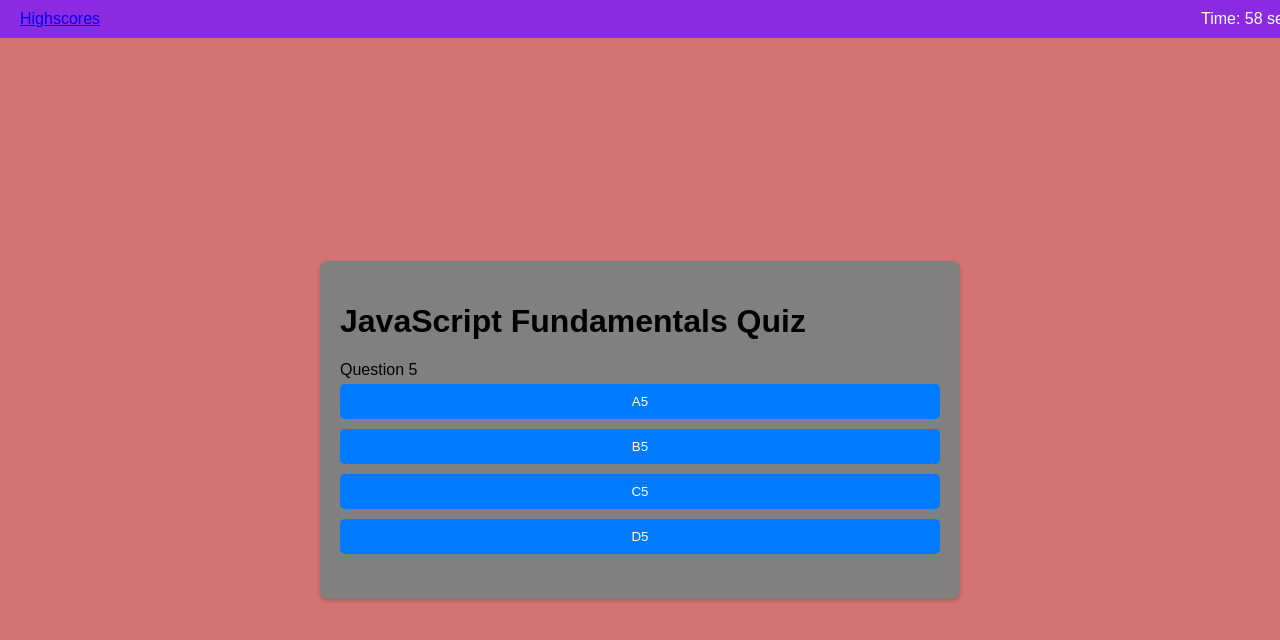
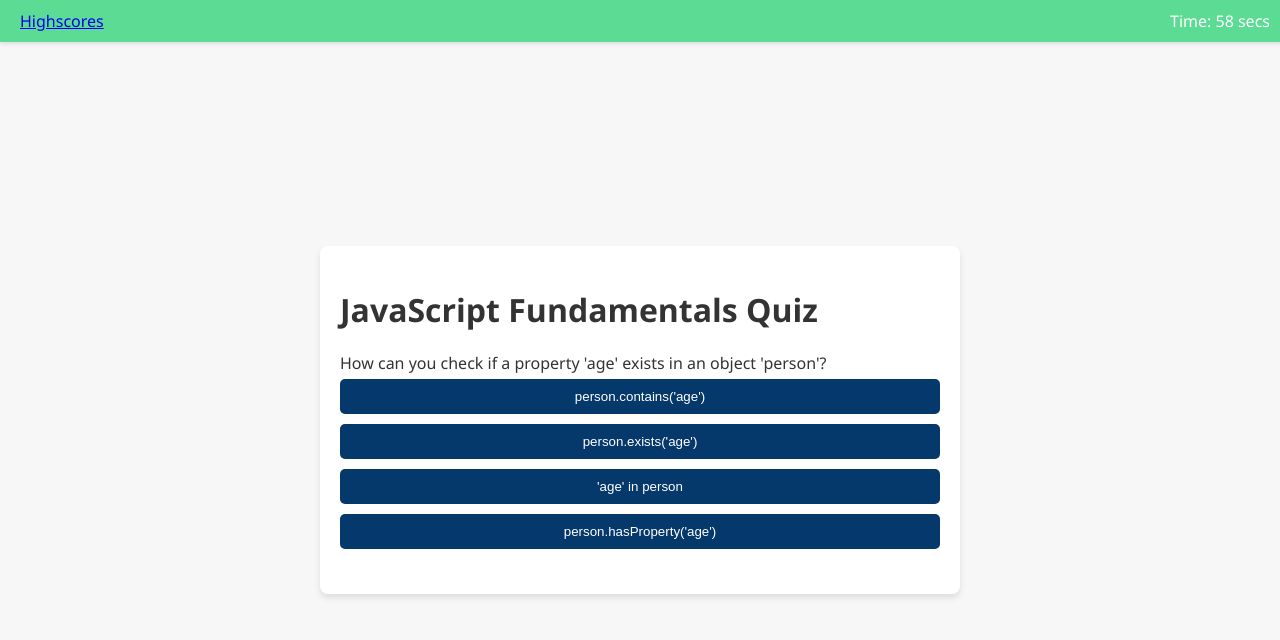
Before and after one commit to Mpierson00/InterviewCodingPrep, a plain HTML site: page codingQuiz.html in a window 1280 px wide. Both pictures are taken after a click on the button "Start". Drawn offline with Linux system fonts and the light colour scheme.

Commit message:
added more comments and updated js

```diff
--- a/assets/css/style.css
+++ b/assets/css/style.css
@@ -1,12 +1,13 @@
 body {
-    font-family: Arial, sans-serif;
-    background-color: rgb(212, 115, 115);
+    font-family: 'Segoe UI', Tahoma, Geneva, Verdana, sans-serif;
+    background-color:  #f7f7f7;
     margin: 0;
-    padding: 0;
+    padding: 20px;
     display: flex;
     justify-content: center;
     align-items: center;
     height: 100vh;
+    color: #333;
 }
 
 header {
@@ -17,42 +18,47 @@ header {
     display: flex;
     justify-content: space-between;
     align-items: center;
-    background-color: blueviolet;
+    background-color:  #5CDB95;
     color: white;
     padding: 10px 20px;
+    box-shadow: 0 2px 4px rgba(0, 0, 0, 0.1);
 }
 
 #quiz-container {
-    width: 90%;
+    width: 100%;
     max-width: 600px;
-    margin-top: 60px;
+    margin: 60px 0;
     padding: 20px;
-    background-color: grey;
+    background-color: white;
     border-radius: 8px;
-    box-shadow: 0 2px 4px rgba(0, 0, 0, 0.2);
+    box-shadow: 0 4px 6px rgba(0, 0, 0, 0.1);
+}
+
+#timer {
+    padding-right: 30px;
 }
 
 .btn {
     cursor: pointer;
-    background-color: #007bff;
+    background-color: #05386B;
     color: white;
     border: none;
     padding: 10px 20px;
-    margin: 5px;
+    margin: 10px 0;
     border-radius: 5px;
     display: inline-block;
     transition: background-color 0.3s;
 }
 
 .btn:hover {
-    background-color: #0056b3;
+    background-color: #379683;
 }
 
 .controls, #high-scores {
     margin-top: 20px;
     text-align: center;
 }
-
+/* Hides multiple elements until js overwrites */
 .hide {
     display: none;
 }
@@ -77,8 +83,8 @@ header {
     margin: 20px auto;
     width: 80%;
     max-width: 600px;
+    margin-top: 100px;
 }
-
 #high-scores-table {
     list-style-type: none;
     padding: 0;
@@ -86,7 +92,7 @@ header {
 }
 
 #high-scores-table li {
-    background-color: #ffffff;
+    background-color: white;
     margin: 10px 0;
     padding: 10px;
     border-radius: 5px;
@@ -97,12 +103,12 @@ header {
     display: inline-block;
     font-size: 18px;
     padding: 10px 20px;
-    background-color: #007bff;
+    background-color:  #007bff;
     color: white;
-    border: none;
     border-radius: 5px;
     cursor: pointer;
     margin-top: 20px;
+    border: none;
 }
 
 #back-btn:hover {
@@ -119,17 +125,11 @@ header {
     margin: 20px 0;
 }
 
-#results h2 {
-    margin: 0 0 10px;
-    font-size: 24px;
-}
-
-#results p {
-    font-size: 20px;
+#results h2, #results p {
     margin: 10px 0;
 }
 
-#retry-btn {
+#retry-btn, #save-score-btn {
     font-size: 18px;
     padding: 10px 20px;
     background-color: #007bff;
@@ -140,8 +140,12 @@ header {
     transition: background-color 0.3s;
 }
 
-#retry-btn:hover {
+#retry-btn:hover, #save-score-btn:hover {
     background-color: #0056b3;
+}
+/* Shows when .hide is removed */
+#start-bin:not(.hide) {
+    display: inline-block;
 }
 
 @media (max-width: 600px) {
--- a/assets/js/script.js
+++ b/assets/js/script.js
@@ -1,9 +1,10 @@
+// Question and answer array
 const questions = [
-    { question: "Question 1", choices: ["A1", "B1", "C1", "D1"], correct: 0 },
-    { question: "Question 2", choices: ["A2", "B2", "C2", "D2"], correct: 1 },
-    { question: "Question 3", choices: ["A3", "B3", "C3", "D3"], correct: 2 },
-    { question: "Question 4", choices: ["A4", "B4", "C4", "D4"], correct: 3 },
-    { question: "Question 5", choices: ["A5", "B5", "C5", "D5"], correct: 0 }
+    { question: "What is the correct syntax for creating a new object in JavaScript?", choices: ["var obj = new Object();", "var obj = create Object();", "var obj = Object();", "var obj = new createObject();"], correct: 0 },
+    { question: "How can you access the value of the property 'name' in the object 'person'?", choices: ["person[name];", "person.name;", "person->name;", "person::name;"], correct: 1 },
+    { question: "Which method can be used to add a property to an existing object?", choices: ["Object.addProperty(obj, 'newProp', 'value');", "obj.newProp = 'value';", "obj.addProperty('newProp', 'value');", "addProperty(obj, 'newProp', 'value');"], correct: 1 },
+    { question: "How do you create an array in JavaScript?", choices: ["var arr = new Array('item1', 'item2');", "var arr = ['item1', 'item2'];", "var arr = (1:'item1', 2:'item2');", "var arr = array('item1', 'item2');"], correct: 1 },
+    { question: "How can you check if a property 'age' exists in an object 'person'?", choices: ["person.contains('age')", "person.exists('age')", "'age' in person", "person.hasProperty('age')"], correct: 2 }
 ];
 let currentQuestionIndex = 0;
 let score = 0;
@@ -22,6 +23,7 @@ const retryButton = document.getElementById('retry-btn');
 const initialsInput = document.getElementById('initials');
 const backButton = document.getElementById('back-btn')
 
+// Button and links event listeners
 startButton.addEventListener('click', startGame);
 retryButton.addEventListener('click', restartQuiz);
 saveScoreButton.addEventListener('click', saveHighScore);
@@ -32,6 +34,7 @@ document.getElementById('high-scores-link').addEventListener('click', function (
 });
 
 backButton.addEventListener('click', function () {
+    // Hides high scores and shows quiz
     document.getElementById('high-scores-list').classList.add('hide');
     document.getElementById('quiz-container').classList.remove('hide');
     score = 0;
@@ -58,9 +61,9 @@ function startGame() {
 }
 
 function startTimer() {
-    clearInterval(timerId);
+    clearInterval(timerId);  //Clear existing timer
     timerId = setInterval(() => {
-        timer--;
+        timer--; //Decrease timer
         updateTimerDisplay();
         if (timer <= 0) {
             clearInterval(timerId);
@@ -69,32 +72,43 @@ function startTimer() {
     }, 1000);
 }
 
+// Display next question
 function setNextQuestion() {
     resetState();
-    showQuestion(questions[currentQuestionIndex]);
+    showQuestion(questions[currentQuestionIndex]); //Shows current question
 }
-
+// Shows questions and answer choices
 function showQuestion(question) {
     questionElement.innerText = question.question;
     question.choices.forEach((choice, index) => {
-        const button = document.createElement('button');
+        const button = document.createElement('button'); //Create a button for each choice
         button.innerText = choice;
         button.classList.add('btn');
         button.addEventListener('click', () => selectAnswer(index, question.correct));
-        answerButtonsElement.appendChild(button);
+        answerButtonsElement.appendChild(button); //Add button to DOM
     });
 }
 
+//Resets the state before showing new question
 function resetState() {
     while (answerButtonsElement.firstChild) {
         answerButtonsElement.removeChild(answerButtonsElement.firstChild);
     }
 }
 
+// Function to handle answer choices
 function selectAnswer(index, correct) {
     if (index === correct) {
-        score++;
+        score++; //Increase score if answer is right
+    } else {
+        timer -= 5; //Decrease timer by 5 is incorrect
+        updateTimerDisplay();
+        if (timer <= 0) {
+            timer = 0;
+            endGame();
+        }
     }
+    // Loads next question or end the game
     if (currentQuestionIndex < questions.length - 1) {
         currentQuestionIndex++;
         setNextQuestion();
@@ -107,10 +121,10 @@ function endGame() {
     clearInterval(timerId);
     questionContainerElement.classList.add('hide');
     const scorePercentage = (score / questions.length) * 100;
-    scoreParagraph.textContent = `Your score: ${scorePercentage}%`;
+    scoreParagraph.textContent = `Your score: ${scorePercentage}%`; //Displays the score
     resultsSection.classList.remove('hide');
 }
-
+// Resets the quiz
 function restartQuiz() {
     score = 0;
     currentQuestionIndex = 0;
```
Also changed, not shown: codingQuiz.html (+5 -0 lines).
